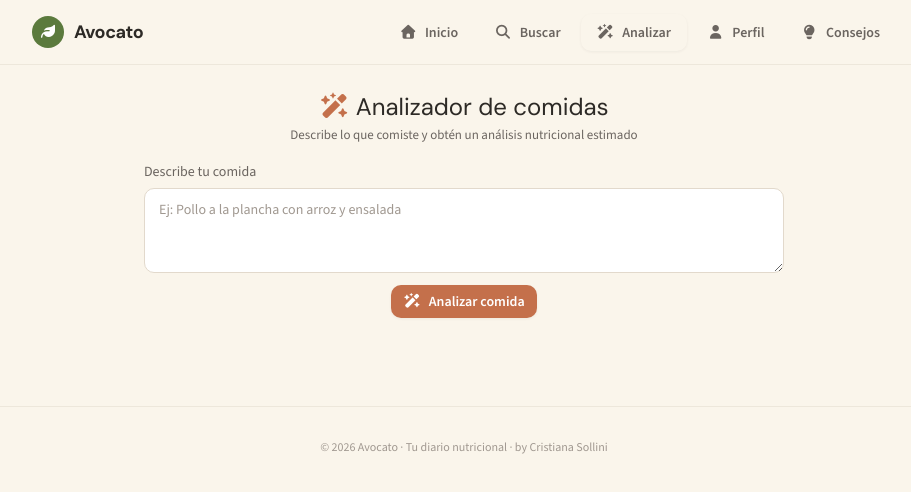
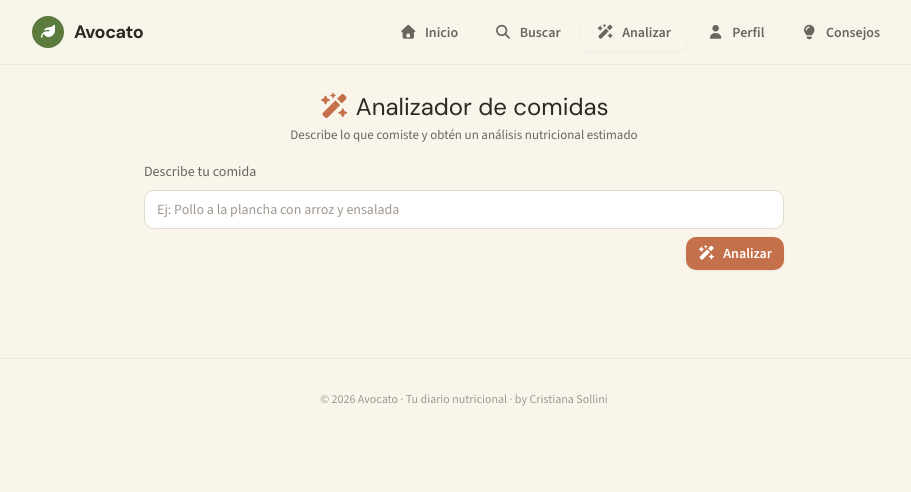
Before and after one commit to papercri/diario-nutricional, a Vue app: page /nutrition-ai in a window 1280 px wide. Shown: the top 492 px of the page, without its empty margins (176-1087 px from the left). Built offline with nearby package versions, Linux system fonts and the light colour scheme.

Commit message:
fix(ui): responsive form - full-width button on mobile, inline on desktop

```diff
--- a/src/components/nutrition/MealAnalyzerForm.vue
+++ b/src/components/nutrition/MealAnalyzerForm.vue
@@ -6,8 +6,16 @@ const emit = defineEmits<{
   submit: [description: string]
 }>()
 
+const textareaRef = ref<HTMLElement | null>(null)
 const description = ref('')
 const error = ref('')
+
+function autoResize() {
+  const el = textareaRef.value
+  if (!el) return
+  el.style.height = 'auto'
+  el.style.height = `${el.scrollHeight}px`
+}
 
 function handleSubmit() {
   const trimmed = description.value.trim()
@@ -26,7 +34,8 @@ function handleSubmit() {
   emit('submit', trimmed)
 }
 
-function clearError() {
+function onInput() {
+  autoResize()
   if (error.value) error.value = ''
 }
 
@@ -37,24 +46,19 @@ defineProps<{
 
 <template>
   <form class="meal-form" @submit.prevent="handleSubmit" novalidate>
-    <div class="meal-form__field">
-      <label for="meal-description" class="meal-form__label"> Describe tu comida </label>
+    <label for="meal-description" class="meal-form__label">Describe tu comida</label>
     <textarea
       id="meal-description"
+      ref="textareaRef"
       v-model="description"
       class="meal-form__textarea"
       :class="{ 'meal-form__textarea--error': error }"
       placeholder="Ej: Pollo a la plancha con arroz y ensalada"
-        rows="3"
+      rows="1"
       :disabled="loading"
       aria-describedby="meal-description-error"
-        @input="clearError"
+      @input="onInput"
     />
-      <p id="meal-description-error" v-if="error" class="meal-form__error" role="alert">
-        {{ error }}
-      </p>
-    </div>
-    <div class="meal-form__actions">
     <Button
       type="submit"
       variant="accent"
@@ -62,26 +66,18 @@ defineProps<{
       :loading="loading"
       :disabled="loading"
       icon="fa-solid fa-wand-magic-sparkles"
+      class="meal-form__btn"
     >
-        {{ loading ? 'Analizando...' : 'Analizar comida' }}
+      Analizar
     </Button>
-    </div>
+    <p id="meal-description-error" v-if="error" class="meal-form__error" role="alert">
+      {{ error }}
+    </p>
   </form>
 </template>
 
 <style scoped>
 .meal-form {
-  display: flex;
-  flex-direction: column;
-  gap: 0.75rem;
-}
-
-.meal-form__actions {
-  display: flex;
-  justify-content: center;
-}
-
-.meal-form__field {
   display: flex;
   flex-direction: column;
   gap: 0.375rem;
@@ -95,7 +91,7 @@ defineProps<{
 
 .meal-form__textarea {
   width: 100%;
-  padding: 0.625rem 0.875rem;
+  padding: 0.5rem 0.75rem;
   border-radius: var(--radius-md);
   border: 1px solid var(--clr-border);
   background: var(--clr-surface);
@@ -103,11 +99,30 @@ defineProps<{
   font-family: var(--font-body);
   font-size: var(--text-sm);
   line-height: var(--leading-normal);
-  resize: vertical;
-  min-height: 5rem;
+  resize: none;
+  min-height: 4rem;
   transition:
     border-color var(--duration-normal) var(--ease-default),
     box-shadow var(--duration-normal) var(--ease-default);
+}
+
+.meal-form__btn {
+  width: 100%;
+}
+
+@media (min-width: 640px) {
+  .meal-form {
+    gap: 0.5rem;
+  }
+
+  .meal-form__textarea {
+    min-height: 2.25rem;
+  }
+
+  .meal-form__btn {
+    width: auto;
+    align-self: flex-end;
+  }
 }
 
 .meal-form__textarea::placeholder {
```
Lines whose indentation alone changed are shown as unchanged.
